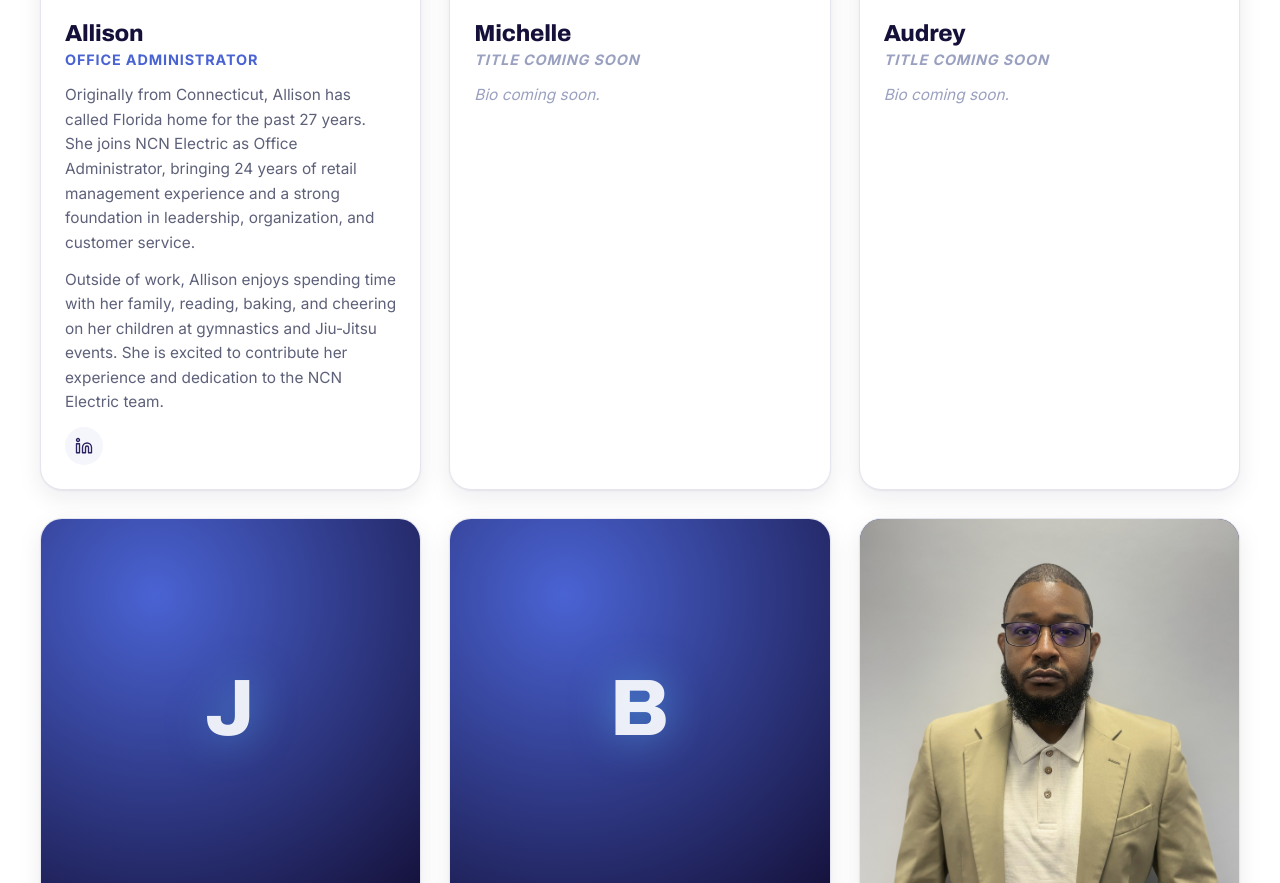
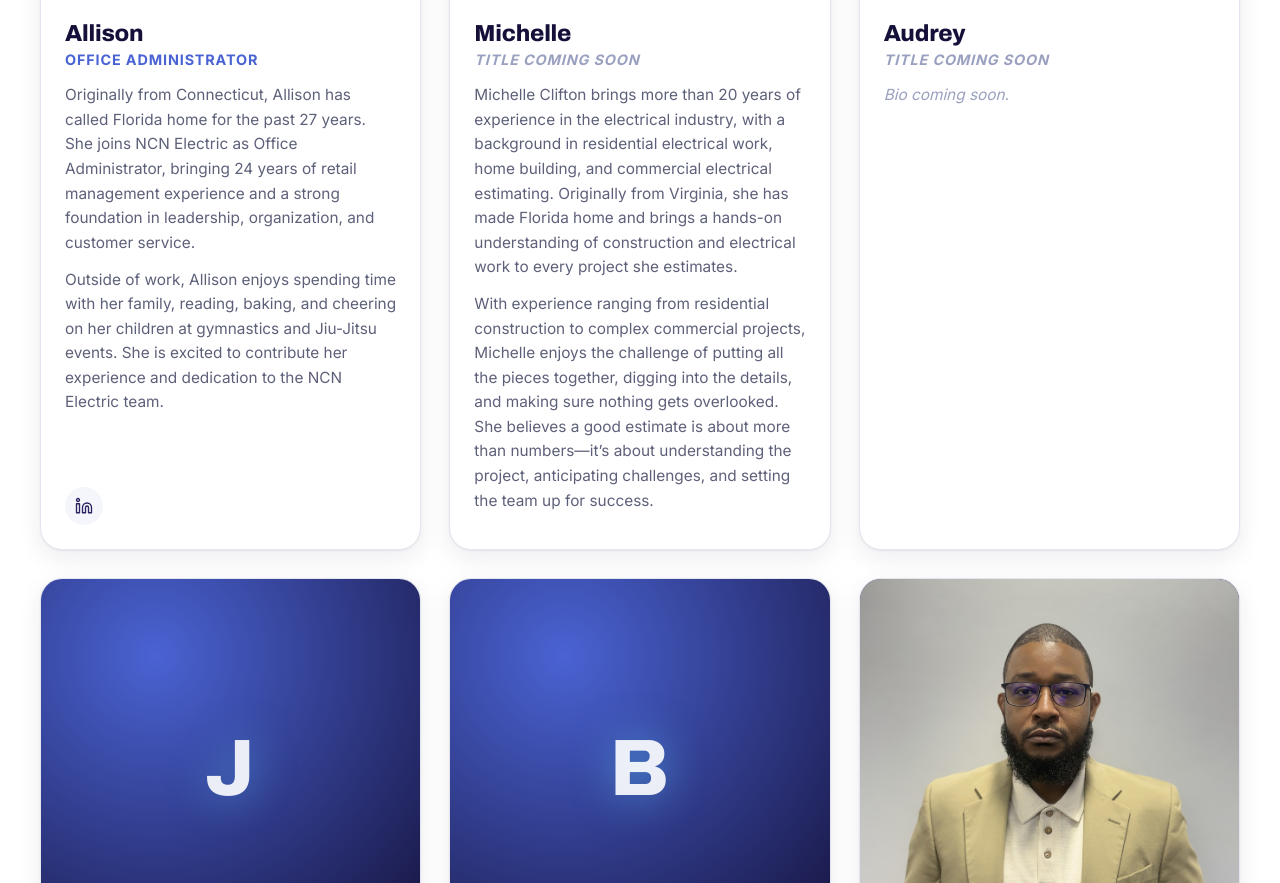
Before and after one commit to soniccombinator/ncnelectric-website, an Astro site: page /team in a window 1280 px wide. Shown: the part 1920-2803 px from the top of the page. Built offline with nearby package versions, Linux system fonts and the light colour scheme; Astro itself is replaced by a stand-in of ours.

Commit message:
Team: Michelle's bio
Co-Authored-By: Claude Opus 5.5 <noreply@anthropic.com>
Claude-Session: https://claude.ai/code/session_012ZPCrDXht5yRXmhmVs11TM

```diff
--- a/src/content/team/michelle.md
+++ b/src/content/team/michelle.md
@@ -3,4 +3,6 @@ name: Michelle
 order: 5
 photo: team/michelle.jpg
 ---
-Bio coming soon.
+Michelle Clifton brings more than 20 years of experience in the electrical industry, with a background in residential electrical work, home building, and commercial electrical estimating. Originally from Virginia, she has made Florida home and brings a hands-on understanding of construction and electrical work to every project she estimates.
+
+With experience ranging from residential construction to complex commercial projects, Michelle enjoys the challenge of putting all the pieces together, digging into the details, and making sure nothing gets overlooked. She believes a good estimate is about more than numbers—it’s about understanding the project, anticipating challenges, and setting the team up for success.
```
